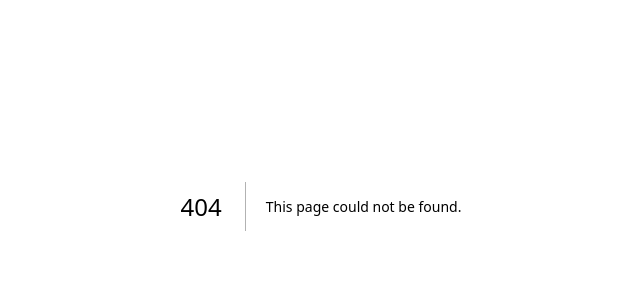
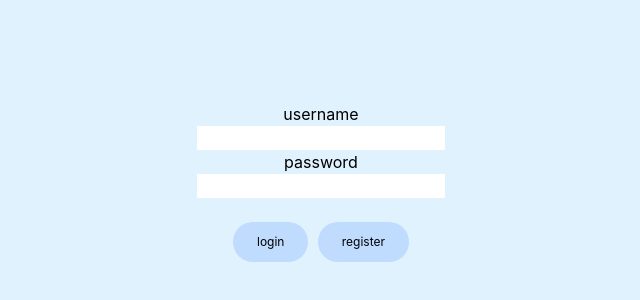
Before and after one commit to barangana/bookmarker, a Next.js app: page /login in a window 1280 px wide. Before the commit this address had no page. Shown: the part 194-494 px from the top of the page, without its empty margins (319-959 px from the left). Built offline with nearby package versions, Linux system fonts and the light colour scheme.

Commit message:
feat: wip login form, buttons, header

```diff
--- /dev/null
+++ b/components/account/LoginForm.tsx
@@ -0,0 +1,23 @@
+import React from 'react'
+import { Button } from '../ui/Button'
+
+export const LoginForm = () => {
+  return (
+    <div className='grid place-items-center h-screen bg-sky-100'>
+      <div className='container mx-auto'>
+        <div className='flex flex-col items-center'>
+          <label>username</label>
+          <input />
+          <label>password</label>
+          <input type='password' />
+          <div className='flex justify-between w-44 pt-6 pb-12'>
+            <Button>login</Button>
+            <Button>register</Button>
+          </div>
+        </div>
+      </div>
+    </div>
+  )
+}
+
+export default LoginForm
--- /dev/null
+++ b/components/index.tsx
@@ -0,0 +1,7 @@
+export * from './ui/Header'
+
+export * from './ui/Layout/Layout'
+
+export * from './ui/Button'
+
+export * from './account/LoginForm'
--- /dev/null
+++ b/components/ui/Button.tsx
@@ -0,0 +1,16 @@
+import React from 'react'
+
+//TODO: Add fonts
+//TODO: Add variants
+
+interface ButtonProps {
+  children: React.ReactNode
+}
+
+export const Button: React.FC<ButtonProps> = ({ children }) => {
+  return (
+    <button className='rounded-full bg-blue-200 p-3 px-6 text-xs'>
+      {children}
+    </button>
+  )
+}
--- /dev/null
+++ b/components/ui/Header.tsx
@@ -0,0 +1,24 @@
+import React from 'react'
+import Link from 'next/link'
+
+//TODO: Add login/logout layout after 'my-books'
+
+export const Header = () => {
+  return (
+    <div className='container mx-auto p-6 bg-cyan-700'>
+      <div className='flex items-center justify-between'>
+        <Link href='/' passHref>
+          APP NAME
+        </Link>
+        <div className='space-x-6'>
+          <Link href='#' passHref>
+            add book
+          </Link>
+          <Link href='/my-books' passHref>
+            my books
+          </Link>
+        </div>
+      </div>
+    </div>
+  )
+}
--- /dev/null
+++ b/components/ui/Layout/Layout.tsx
@@ -0,0 +1,17 @@
+import React from 'react'
+import { Header } from '../Header'
+
+interface LayoutProps {
+  children: React.ReactNode
+}
+
+export const Layout: React.FC<LayoutProps> = ({ children }) => {
+  return (
+    <div>
+      <Header />
+      {children}
+    </div>
+  )
+}
+
+export default Layout
--- a/pages/index.tsx
+++ b/pages/index.tsx
@@ -1,7 +1,13 @@
 import { NextPage } from 'next'
+import { Header } from '../components'
 
 const Home: NextPage = () => {
-  return <div>Hello World</div>
+  return (
+    <div>
+      <Header />
+      Hello World
+    </div>
+  )
 }
 
 export default Home
--- /dev/null
+++ b/pages/login.tsx
@@ -0,0 +1,8 @@
+import React from 'react'
+import { LoginForm } from '../components/index'
+
+const Login = () => {
+  return <LoginForm />
+}
+
+export default Login
--- a/pages/books.tsx
+++ b/pages/my-books.tsx
@@ -1,27 +1,25 @@
 import React from 'react'
 import { PrismaClient } from '@prisma/client'
 import { GetServerSideProps, NextPage } from 'next'
+import { Book } from '../utils/types'
+import { Layout } from '../components'
+
+//TODO: Once Next13 has a stable build, migrate to Next13 data fetching
+//TODO: Figure out how when user logs in, they get all their books.
 
 interface BooksProps {
-  books: [
-    {
-      id: number
-      title: string
-      pages: number
-      finished: boolean
-    }
-  ]
+  books: [Book]
 }
 
 const Books: NextPage<BooksProps> = ({ books }) => {
   console.log(books)
   return (
-    <div>
+    <Layout>
       Books PAGE
       {books.map((book) => (
         <div>{book.title}</div>
       ))}
-    </div>
+    </Layout>
   )
 }
 
@@ -30,7 +28,9 @@ export default Books
 export const getServerSideProps: GetServerSideProps = async () => {
   const prisma = new PrismaClient()
 
-  const books = await prisma.books.findMany()
+  const books = await prisma.books.findMany({
+    where: { userId: '212e227c-1b1e-4462-9e7c-bf4adc89a968' },
+  })
   return {
     props: { books },
   }
--- /dev/null
+++ b/utils/types.ts
@@ -0,0 +1,6 @@
+export type Book = {
+  id: number
+  title: string
+  pages: number
+  finished: boolean
+}
```
